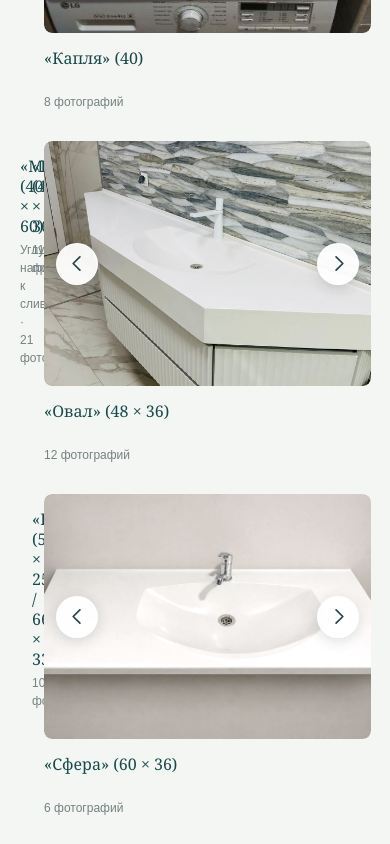
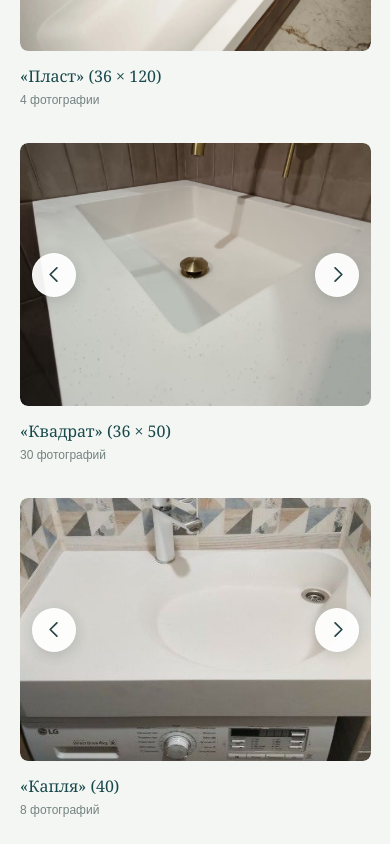
Before and after one commit to vllerka/rakovini, a plain HTML site: page index.html in a window 390 px wide. Shown: the part 1200-2044 px from the top of the page. Drawn offline with Linux system fonts and the light colour scheme.

Commit message:
Исправлена мобильная сетка форм

```diff
--- a/styles.css
+++ b/styles.css
@@ -1604,3 +1604,31 @@ button:focus-visible,
         padding: 0 14px;
     }
 }
+
+/* Mobile layout fix for the category carousel cards. The centered final pair is for three-column screens only. */
+@media (max-width: 900px) {
+    .form-grid > .form-card:nth-child(3n + 1):nth-last-child(2),
+    .form-grid > .form-card:nth-child(3n + 2):last-child {
+        grid-column: auto;
+    }
+}
+
+@media (max-width: 680px) {
+    .form-grid {
+        grid-template-columns: minmax(0, 1fr);
+        gap: 34px;
+    }
+
+    .form-grid > .form-card {
+        width: 100%;
+    }
+
+    .form-card h3 {
+        min-height: 0;
+    }
+
+    .form-card__arrow {
+        width: 44px;
+        height: 44px;
+    }
+}
```
